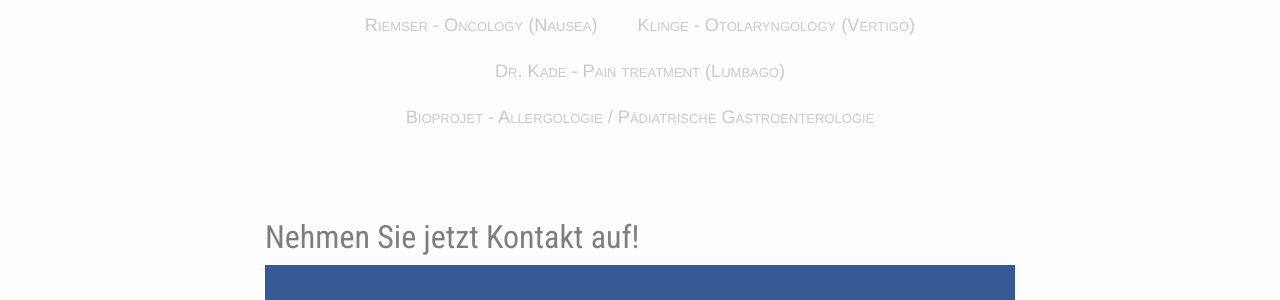
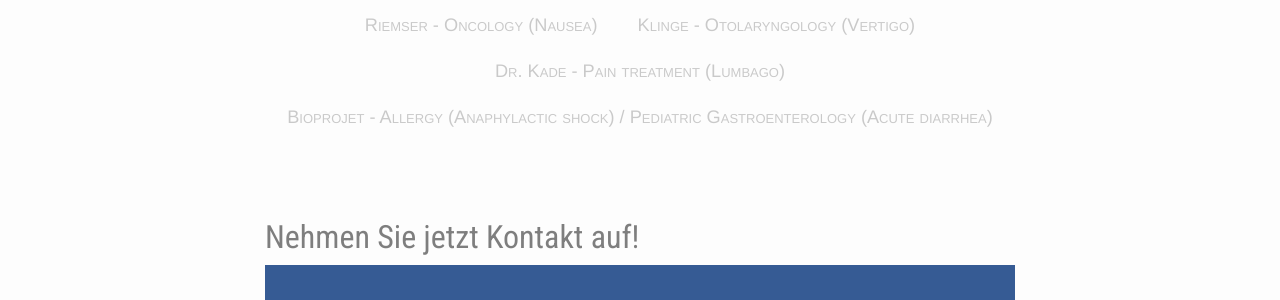
Before and after one commit to samlawski/sp-healthcare, a Jekyll site: the page built from index.html, in a window 1280 px wide and 900 px high, scrolled down 1319 px. Shown: the part 180-480 px from the top of the window. Built offline with Jekyll 4.4.1, drawn with Linux system fonts in a browser that asks for light colours; nearby versions of some CDN libraries.

Commit message:
Updated '_data/referenzen.yml' via CloudCannon

```diff
--- a/_data/referenzen.yml
+++ b/_data/referenzen.yml
@@ -1,4 +1,4 @@
 - name: "Riemser\t-\tOncology (Nausea)"
 - name: Klinge - Otolaryngology (Vertigo)
 - name: "Dr. Kade\t-\tPain treatment (Lumbago)"
-- name: "Bioprojet\t-\tAllergologie / Pädiatrische Gastroenterologie"
+- name: "Bioprojet\t-\tAllergy (Anaphylactic shock) / Pediatric Gastroenterology (Acute diarrhea)"
```
